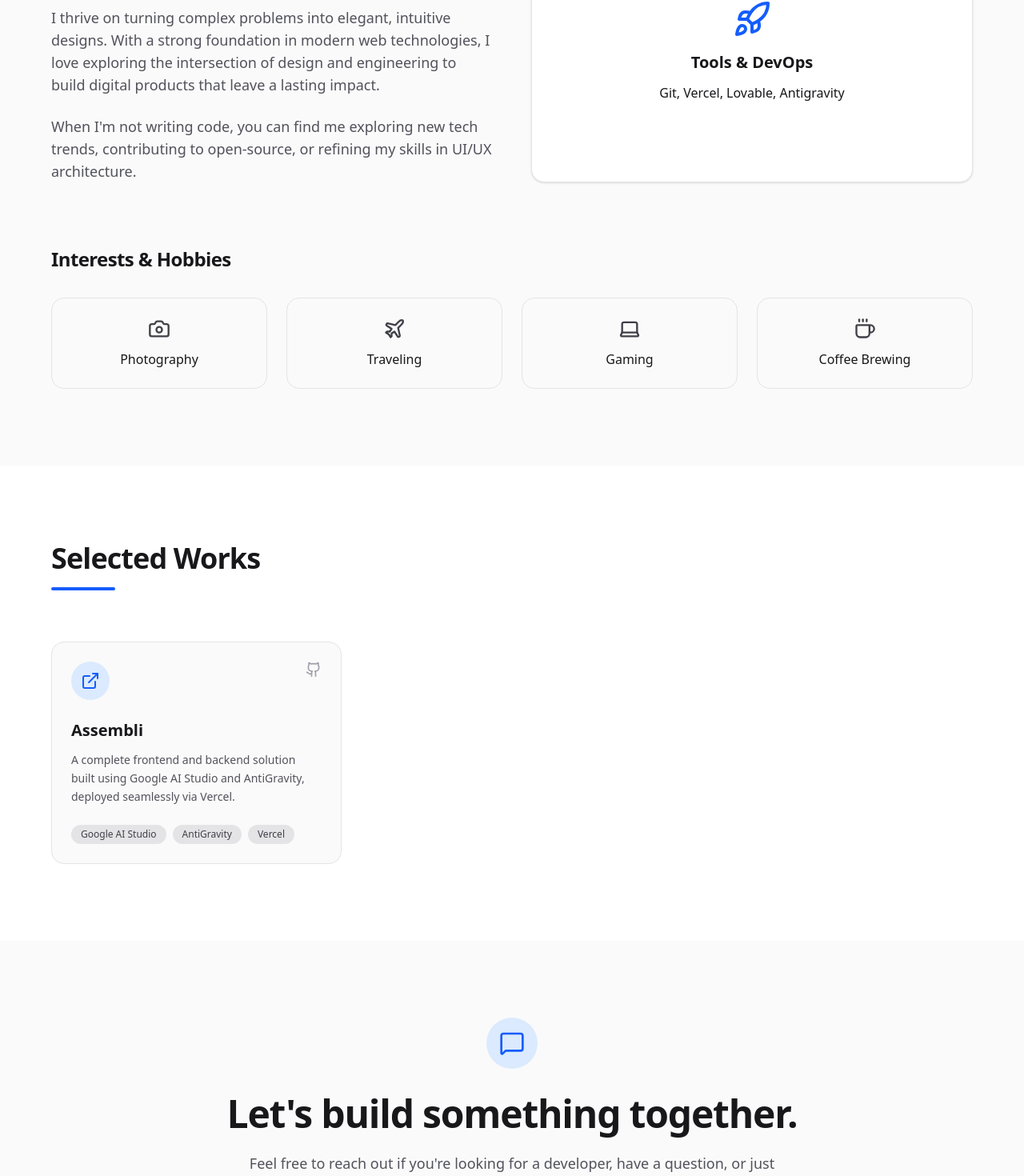
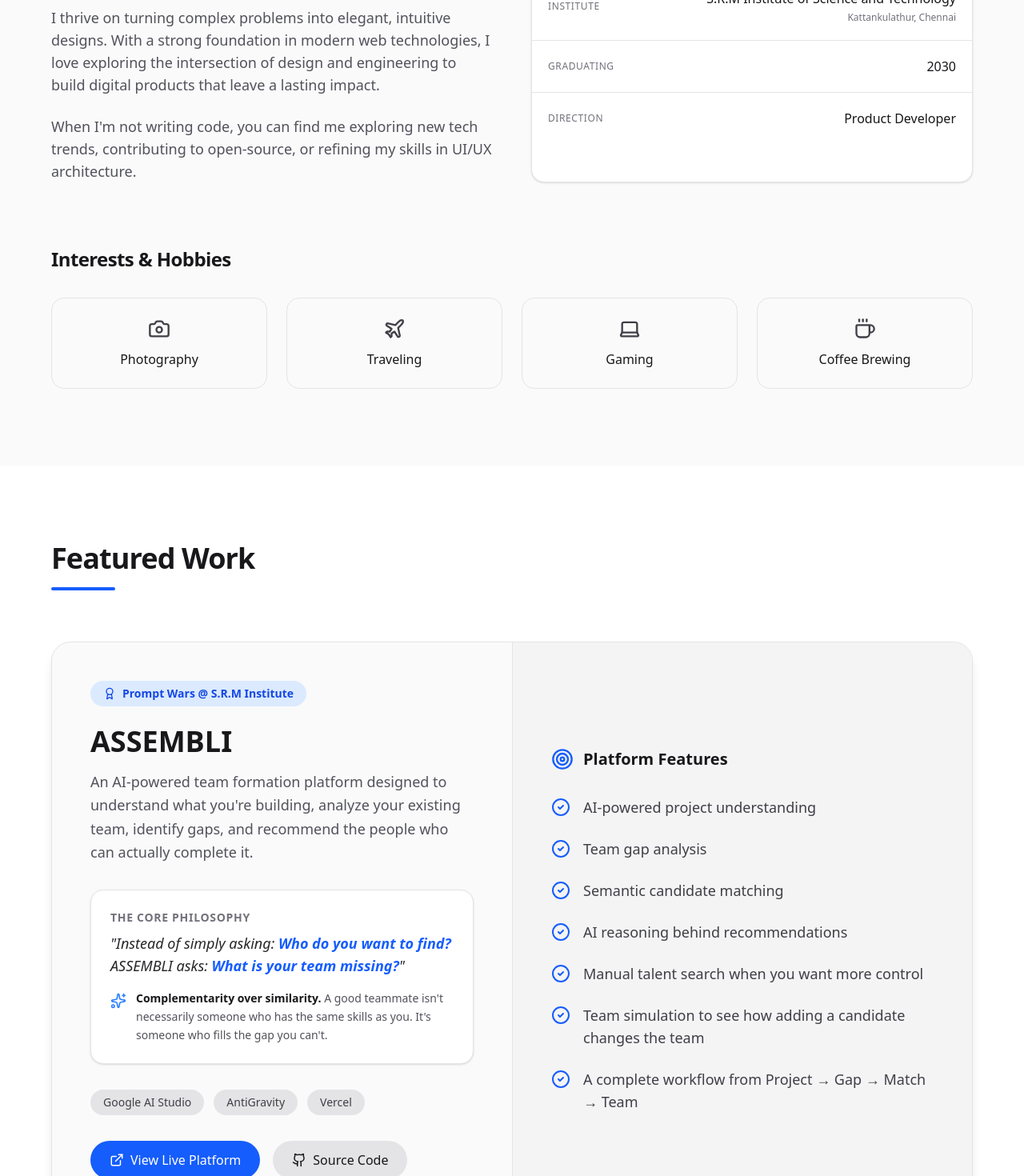
Before and after one commit to Mahtab-MD/PORTFOLIO, a React (Vite) app: page / in a window 1280 px wide. Shown: the part 1120-2590 px from the top of the page at 80% size. Built offline with nearby package versions, Linux system fonts and the light colour scheme.

Commit message:
feat(about/projects): enhance UI and content structure
Refine the About section layout for improved readability and update Projects section headers and icons for a polished presentation.

```diff
--- a/src/components/About.tsx
+++ b/src/components/About.tsx
@@ -40,12 +40,33 @@ export function About() {
             whileInView={{ opacity: 1, x: 0 }}
             viewport={{ once: true }}
             transition={{ duration: 0.5, delay: 0.4 }}
-            className="flex h-full"
+            className="flex h-full w-full"
           >
-            <div className="p-6 w-full bg-white dark:bg-zinc-900 border border-zinc-200 dark:border-zinc-800 rounded-2xl shadow-sm flex flex-col justify-center items-center text-center">
-              <Rocket className="text-blue-600 dark:text-blue-400 mb-4" size={48} />
-              <h3 className="text-xl font-bold mb-3 text-zinc-900 dark:text-zinc-50">Tools & DevOps</h3>
-              <p className="text-base">Git, Vercel, Lovable, Antigravity</p>
+            <div className="w-full bg-white dark:bg-zinc-900 border border-zinc-200 dark:border-zinc-800 rounded-2xl shadow-sm flex flex-col overflow-hidden text-sm md:text-base">
+
+              <div className="flex flex-col sm:flex-row sm:items-center justify-between p-5 border-b border-zinc-200 dark:border-zinc-800 gap-2 sm:gap-4">
+                <span className="text-zinc-500 dark:text-zinc-400 font-medium tracking-wider text-xs uppercase">Studying</span>
+                <span className="text-zinc-900 dark:text-zinc-100 font-medium sm:text-right">B.Tech CSE (Software Engineering)</span>
+              </div>
+
+              <div className="flex flex-col sm:flex-row sm:items-center justify-between p-5 border-b border-zinc-200 dark:border-zinc-800 gap-2 sm:gap-4">
+                <span className="text-zinc-500 dark:text-zinc-400 font-medium tracking-wider text-xs uppercase">Institute</span>
+                <div className="flex flex-col sm:text-right">
+                  <span className="text-zinc-900 dark:text-zinc-100 font-medium">S.R.M Institute of Science and Technology</span>
+                  <span className="text-zinc-500 dark:text-zinc-400 text-xs mt-1">Kattankulathur, Chennai</span>
+                </div>
+              </div>
+
+              <div className="flex flex-col sm:flex-row sm:items-center justify-between p-5 border-b border-zinc-200 dark:border-zinc-800 gap-2 sm:gap-4">
+                <span className="text-zinc-500 dark:text-zinc-400 font-medium tracking-wider text-xs uppercase">Graduating</span>
+                <span className="text-zinc-900 dark:text-zinc-100 font-medium sm:text-right">2030</span>
+              </div>
+
+              <div className="flex flex-col sm:flex-row sm:items-center justify-between p-5 gap-2 sm:gap-4">
+                <span className="text-zinc-500 dark:text-zinc-400 font-medium tracking-wider text-xs uppercase">Direction</span>
+                <span className="text-zinc-900 dark:text-zinc-100 font-medium sm:text-right">Product Developer</span>
+              </div>
+
             </div>
           </motion.div>
         </div>
--- a/src/components/Projects.tsx
+++ b/src/components/Projects.tsx
@@ -1,15 +1,5 @@
 import { motion } from 'motion/react';
-import { ExternalLink, Github } from 'lucide-react';
-
-const projects = [
-  {
-    title: 'Assembli',
-    description: 'A complete frontend and backend solution built using Google AI Studio and AntiGravity, deployed seamlessly via Vercel.',
-    tech: ['Google AI Studio', 'AntiGravity', 'Vercel'],
-    github: 'https://github.com/Mahtab-MD',
-    link: 'https://assembli-md.vercel.app/',
-  }
-];
+import { ExternalLink, Github, Award, CheckCircle2, Sparkles, Target } from 'lucide-react';
 
 export function Projects() {
   return (
@@ -22,48 +12,90 @@ export function Projects() {
           transition={{ duration: 0.5 }}
           className="mb-16"
         >
-          <h2 className="text-3xl md:text-4xl font-bold tracking-tight mb-4">Selected Works</h2>
+          <h2 className="text-3xl md:text-4xl font-bold tracking-tight mb-4">Featured Work</h2>
           <div className="w-20 h-1 bg-blue-600 dark:bg-blue-400 rounded-full"></div>
         </motion.div>
 
-        <div className="grid grid-cols-1 md:grid-cols-2 lg:grid-cols-3 gap-8">
-          {projects.map((project, index) => (
         <motion.div
-              key={index}
           initial={{ opacity: 0, y: 20 }}
           whileInView={{ opacity: 1, y: 0 }}
           viewport={{ once: true }}
-              transition={{ duration: 0.5, delay: index * 0.1 }}
-              className="group bg-zinc-50 dark:bg-zinc-900 border border-zinc-200 dark:border-zinc-800 rounded-2xl p-6 hover:shadow-xl transition-all duration-300"
+          transition={{ duration: 0.5, delay: 0.2 }}
+          className="bg-zinc-50 dark:bg-zinc-900 border border-zinc-200 dark:border-zinc-800 rounded-3xl overflow-hidden shadow-lg"
         >
-              <div className="flex justify-between items-start mb-6">
-                <div className="w-12 h-12 rounded-full bg-blue-100 dark:bg-blue-900/30 flex items-center justify-center text-blue-600 dark:text-blue-400">
-                  <a href={project.link} target="_blank" rel="noopener noreferrer" className="hover:scale-110 transition-transform">
-                    <ExternalLink size={24} />
+          <div className="grid lg:grid-cols-2 gap-0">
+            {/* Left Column: Context & Overview */}
+            <div className="p-8 lg:p-12 flex flex-col justify-center">
+              <div className="inline-flex items-center gap-2 px-4 py-1.5 rounded-full bg-blue-100 dark:bg-blue-900/30 text-blue-700 dark:text-blue-300 text-sm font-semibold mb-6 w-fit">
+                <Award size={16} />
+                <span>Prompt Wars @ S.R.M Institute</span>
+              </div>
+
+              <h3 className="text-3xl lg:text-4xl font-bold mb-4">ASSEMBLI</h3>
+              <p className="text-lg text-zinc-600 dark:text-zinc-400 mb-8 leading-relaxed">
+                An AI-powered team formation platform designed to understand what you're building, analyze your existing team, identify gaps, and recommend the people who can actually complete it.
+              </p>
+
+              <div className="bg-white dark:bg-zinc-800/50 rounded-2xl p-6 mb-8 border border-zinc-200 dark:border-zinc-700/50 shadow-sm">
+                <p className="text-zinc-500 dark:text-zinc-400 text-sm mb-2 uppercase tracking-wider font-semibold">The Core Philosophy</p>
+                <p className="font-medium text-lg italic text-zinc-800 dark:text-zinc-200 mb-4">
+                  "Instead of simply asking: <span className="text-blue-600 dark:text-blue-400 font-semibold">Who do you want to find?</span><br/>
+                  ASSEMBLI asks: <span className="text-blue-600 dark:text-blue-400 font-semibold">What is your team missing?</span>"
+                </p>
+                <div className="flex gap-3 items-start">
+                  <Sparkles className="text-blue-500 shrink-0 mt-1" size={20} />
+                  <p className="text-sm text-zinc-600 dark:text-zinc-300 leading-relaxed">
+                    <strong className="text-zinc-900 dark:text-zinc-100">Complementarity over similarity.</strong> A good teammate isn't necessarily someone who has the same skills as you. It's someone who fills the gap you can't.
+                  </p>
+                </div>
+              </div>
+
+              <div className="flex flex-wrap gap-3 mb-8">
+                {['Google AI Studio', 'AntiGravity', 'Vercel'].map((tech, i) => (
+                  <span key={i} className="px-4 py-1.5 text-sm font-medium bg-zinc-200 dark:bg-zinc-800 text-zinc-700 dark:text-zinc-300 rounded-full">
+                    {tech}
+                  </span>
+                ))}
+              </div>
+
+              <div className="flex flex-wrap gap-4">
+                <a href="https://assembli-md.vercel.app/" target="_blank" rel="noopener noreferrer" className="inline-flex items-center gap-2 bg-blue-600 hover:bg-blue-700 text-white px-6 py-3 rounded-full font-medium transition-colors">
+                  <ExternalLink size={18} />
+                  View Live Platform
                 </a>
-                </div>
-                <div className="flex gap-3">
-                  <a href={project.github} target="_blank" rel="noopener noreferrer" className="text-zinc-400 hover:text-zinc-900 dark:hover:text-zinc-50 transition-colors">
-                    <Github size={20} />
+                <a href="https://github.com/Mahtab-MD" target="_blank" rel="noopener noreferrer" className="inline-flex items-center gap-2 bg-zinc-200 hover:bg-zinc-300 dark:bg-zinc-800 dark:hover:bg-zinc-700 text-zinc-900 dark:text-white px-6 py-3 rounded-full font-medium transition-colors">
+                  <Github size={18} />
+                  Source Code
                 </a>
               </div>
             </div>
 
-              <h3 className="text-xl font-bold mb-3">{project.title}</h3>
-              <p className="text-zinc-600 dark:text-zinc-400 mb-6 text-sm leading-relaxed">
-                {project.description}
-              </p>
+            {/* Right Column: Features */}
+            <div className="bg-zinc-100 dark:bg-zinc-950/50 p-8 lg:p-12 border-t lg:border-t-0 lg:border-l border-zinc-200 dark:border-zinc-800 flex flex-col justify-center">
+              <h4 className="text-xl font-bold mb-8 flex items-center gap-3">
+                <Target className="text-blue-600 dark:text-blue-400" size={28} />
+                Platform Features
+              </h4>
 
-              <div className="flex flex-wrap gap-2 mt-auto">
-                {project.tech.map((tech, i) => (
-                  <span key={i} className="px-3 py-1 text-xs font-medium bg-zinc-200 dark:bg-zinc-800 text-zinc-700 dark:text-zinc-300 rounded-full">
-                    {tech}
-                  </span>
+              <ul className="space-y-6">
+                {[
+                  'AI-powered project understanding',
+                  'Team gap analysis',
+                  'Semantic candidate matching',
+                  'AI reasoning behind recommendations',
+                  'Manual talent search when you want more control',
+                  'Team simulation to see how adding a candidate changes the team',
+                  'A complete workflow from Project → Gap → Match → Team'
+                ].map((feature, idx) => (
+                  <li key={idx} className="flex items-start gap-4">
+                    <CheckCircle2 className="text-blue-600 dark:text-blue-400 shrink-0 mt-0.5" size={24} />
+                    <span className="text-zinc-700 dark:text-zinc-300 text-lg">{feature}</span>
+                  </li>
                 ))}
+              </ul>
+            </div>
           </div>
         </motion.div>
-          ))}
-        </div>
       </div>
     </section>
   );
```
Lines whose indentation alone changed are shown as unchanged.
